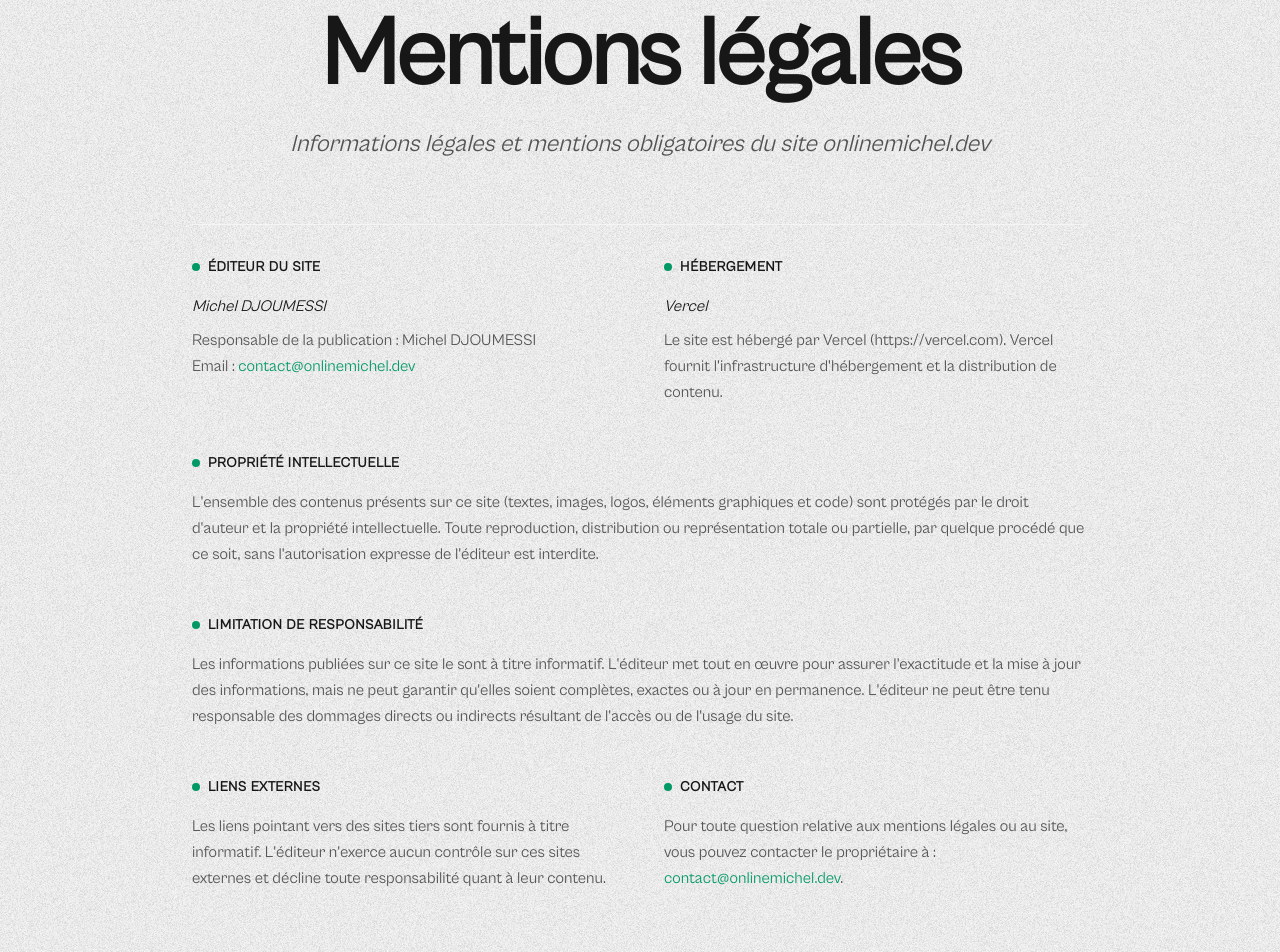
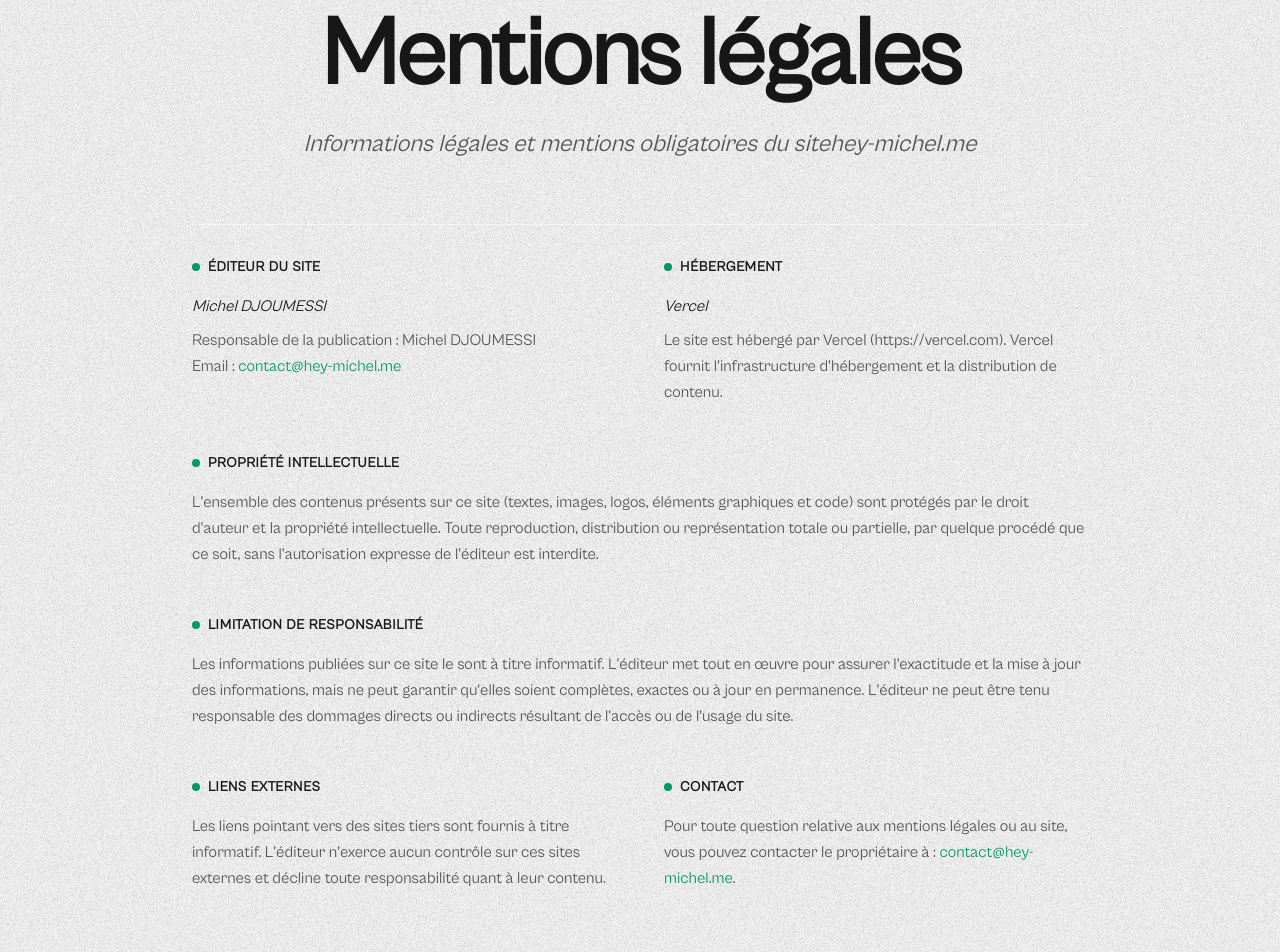
Before and after one commit to michel-DC/Portfolio, a Next.js app: page /mentions-legales in a window 1280 px wide. Shown: the part 120-1072 px from the top of the page. Built offline with nearby package versions, Linux system fonts and the light colour scheme.

Commit message:
feat(seo): migre le portfolio vers hey-michel.me
Centralise les URLs, liens et métadonnées du nouveau domaine.

```diff
--- a/src/app/google-sitemap.xml/route.ts
+++ b/src/app/google-sitemap.xml/route.ts
@@ -1,7 +1,6 @@
 import fs from "fs";
 import path from "path";
-
-const SITE_URL = "https://onlinemichel.dev";
+import { SITE_URL } from "@/lib/site";
 
 export async function GET() {
   const pages = ["/", "/a-propos", "/mes-projets"];
--- a/src/app/layout.tsx
+++ b/src/app/layout.tsx
@@ -6,9 +6,10 @@ import SmoothScroll from "@/components/ui/smooth-scroll";
 import { Toaster } from "sonner";
 import CommandMenu from "@/components/ui/command-menu";
 import { trackVisit } from "@/lib/analytics";
+import { SITE_URL } from "@/lib/site";
 
 export const metadata: Metadata = {
-  metadataBase: new URL("https://onlinemichel.dev"),
+  metadataBase: new URL(SITE_URL),
   title: "Michel DJOUMESSI • Développeur Fullstack & Créateur Web",
   description:
     "Découvrez un portfolio mettant en avant des projets web innovants, des expériences professionnelles et des réalisations fullstack axées sur la performance et le design.",
@@ -34,7 +35,7 @@ export const metadata: Metadata = {
     description:
       "Découvrez un portfolio mettant en avant des projets web innovants, des expériences professionnelles et des réalisations fullstack axées sur la performance et le design.",
     type: "website",
-    url: "https://onlinemichel.dev",
+    url: SITE_URL,
     siteName: "Michel Portfolio",
     locale: "fr_FR",
     images: [
@@ -63,11 +64,6 @@ export const metadata: Metadata = {
   },
 };
 
-// Helper for templates / routes that need the absolute site URL
-const SITE_URL =
-  metadata.metadataBase instanceof URL
-    ? metadata.metadataBase.href
-    : String(metadata.metadataBase);
 export const viewport = {
   width: "device-width",
   initialScale: 1,
@@ -95,7 +91,7 @@ export default async function RootLayout({
         <link
           rel="sitemap"
           type="application/xml"
-          href={`${SITE_URL}sitemap.xml`}
+          href={`${SITE_URL}/google-sitemap.xml`}
         />
         <script
           type="application/ld+json"
--- a/src/app/mentions-legales/page.tsx
+++ b/src/app/mentions-legales/page.tsx
@@ -2,11 +2,12 @@ import Header from "@/components/layouts/header";
 import { Footer } from "@/components/layouts/footer";
 import { Metadata } from "next";
 import LegalAnimation from "@/animations/legal-animation";
+import { CONTACT_EMAIL, SITE_DOMAIN } from "@/lib/site";
 
 export const metadata: Metadata = {
   title: "Mentions Légales • Michel DJOUMESSI",
   description:
-    "Informations légales et mentions obligatoires du site onlinemichel.dev",
+    `Informations légales et mentions obligatoires du site ${SITE_DOMAIN}`,
 };
 
 export default function MentionsLegalesPage() {
@@ -23,7 +24,7 @@ export default function MentionsLegalesPage() {
                     </h1>
                     <p className="text-xl md:text-2xl italic text-neutral-600">
                       Informations légales et mentions obligatoires du site
-                      onlinemichel.dev
+                      {SITE_DOMAIN}
                     </p>
                   </header>
 
@@ -41,10 +42,10 @@ export default function MentionsLegalesPage() {
                     <br />
                     Email :{" "}
                     <a
-                      href="mailto:contact@onlinemichel.dev"
+                      href={`mailto:${CONTACT_EMAIL}`}
                       className="text-emerald-600 hover:underline underline-offset-4"
                     >
-                      contact@onlinemichel.dev
+                      {CONTACT_EMAIL}
                     </a>
                   </p>
                 </div>
@@ -125,10 +126,10 @@ export default function MentionsLegalesPage() {
                     Pour toute question relative aux mentions légales ou au site,
                     vous pouvez contacter le propriétaire à :{" "}
                     <a
-                      href="mailto:contact@onlinemichel.dev"
+                      href={`mailto:${CONTACT_EMAIL}`}
                       className="text-emerald-600 hover:underline underline-offset-4"
                     >
-                      contact@onlinemichel.dev
+                      {CONTACT_EMAIL}
                     </a>
                     .
                   </p>
--- a/src/app/politique-de-confidentialite/page.tsx
+++ b/src/app/politique-de-confidentialite/page.tsx
@@ -2,11 +2,12 @@ import Header from "@/components/layouts/header";
 import { Footer } from "@/components/layouts/footer";
 import { Metadata } from "next";
 import PrivacyAnimation from "@/animations/privacy-animation";
+import { CONTACT_EMAIL, SITE_DOMAIN } from "@/lib/site";
 
 export const metadata: Metadata = {
   title: "Politique de Confidentialité • Michel DJOUMESSI",
   description:
-    "Comment sont collectées, utilisées et protégées vos données sur onlinemichel.dev",
+    `Comment sont collectées, utilisées et protégées vos données sur ${SITE_DOMAIN}`,
 };
 
 export default function PrivacyPolicyPage() {
@@ -23,7 +24,7 @@ export default function PrivacyPolicyPage() {
               </h1>
               <p className="text-xl md:text-2xl italic text-neutral-600">
                 Comment sont collectées, utilisées et protégées vos données sur
-                onlinemichel.dev
+                {SITE_DOMAIN}
               </p>
             </header>
 
@@ -132,10 +133,10 @@ export default function PrivacyPolicyPage() {
                     d&apos;opposition au traitement de vos données. Pour exercer ces droits,
                     contactez :{" "}
                     <a
-                      href="mailto:contact@onlinemichel.dev"
+                      href={`mailto:${CONTACT_EMAIL}`}
                       className="text-emerald-600 hover:underline underline-offset-4"
                     >
-                      contact@onlinemichel.dev
+                      {CONTACT_EMAIL}
                     </a>
                     .
                   </p>
--- a/src/app/robots.txt/route.ts
+++ b/src/app/robots.txt/route.ts
@@ -1,4 +1,4 @@
-const SITE_URL = "https://onlinemichel.dev";
+import { SITE_URL } from "@/lib/site";
 
 export async function GET() {
   const txt = `User-agent: *
--- a/src/components/layouts/footer.tsx
+++ b/src/components/layouts/footer.tsx
@@ -198,7 +198,7 @@ export function Footer() {
             <ul className="space-y-2 text-sm">
               <li>
                 <Link
-                  href="https://v1.onlinemichel.dev"
+                  href="https://v1.hey-michel.me"
                   target="_blank"
                   rel="noopener noreferrer"
                   className="text-gray-400 hover:text-[#008366] transition-colors"
@@ -208,7 +208,7 @@ export function Footer() {
               </li>
               <li>
                 <Link
-                  href="https://v2.onlinemichel.dev"
+                  href="https://v2.hey-michel.me"
                   target="_blank"
                   rel="noopener noreferrer"
                   className="text-gray-400 hover:text-[#008366] transition-colors"
--- a/src/data/projects/001.json
+++ b/src/data/projects/001.json
@@ -33,5 +33,5 @@
     "Ce projet a marqué un tournant dans ma maîtrise des architectures fullstack, notamment sur les problématiques de sécurité applicative et de gestion de la persistance. J'ai également consolidé ma capacité à piloter un projet de bout en bout, de la base de données au déploiement."
   ],
   "github": "https://github.com/michel-DC/Teamify",
-  "url": "https://teamify.onlinemichel.dev"
+  "url": "https://teamify.hey-michel.me"
 }
--- a/src/data/projects/003.json
+++ b/src/data/projects/003.json
@@ -27,5 +27,5 @@
     "Ce projet a été une excellente opportunité pour maîtriser l'hydratation sélective et l'optimisation des performances web. J'ai renforcé ma capacité à créer des design systems maintenables et à intégrer des animations qui servent l'expérience utilisateur sans la surcharger."
   ],
   "github": "https://github.com/michel-DC/Framix",
-  "url": "https://framix.onlinemichel.dev"
+  "url": "https://framix.hey-michel.me"
 }
--- a/src/data/projects/004.json
+++ b/src/data/projects/004.json
@@ -21,5 +21,5 @@
     "Ce projet a renforcé mon expertise dans la création d'interfaces hautement animées sans compromettre la performance. J'ai également approfondi ma compréhension des plugins Tailwind avancés pour réaliser des effets visuels personnalisés et engageants."
   ],
   "github": "https://github.com/michel-DC/Lexi-AI",
-  "url": "https://lexi-ai.onlinemichel.dev"
+  "url": "https://lexi-ai.hey-michel.me"
 }
--- /dev/null
+++ b/src/lib/site.ts
@@ -0,0 +1,3 @@
+export const SITE_URL = "https://hey-michel.me";
+export const SITE_DOMAIN = "hey-michel.me";
+export const CONTACT_EMAIL = "contact@hey-michel.me";
```
Also changed, not shown: src/app/api/contact/route.ts (+6 -5 lines), 1 other file (tests, documents, lock files or other folders).
